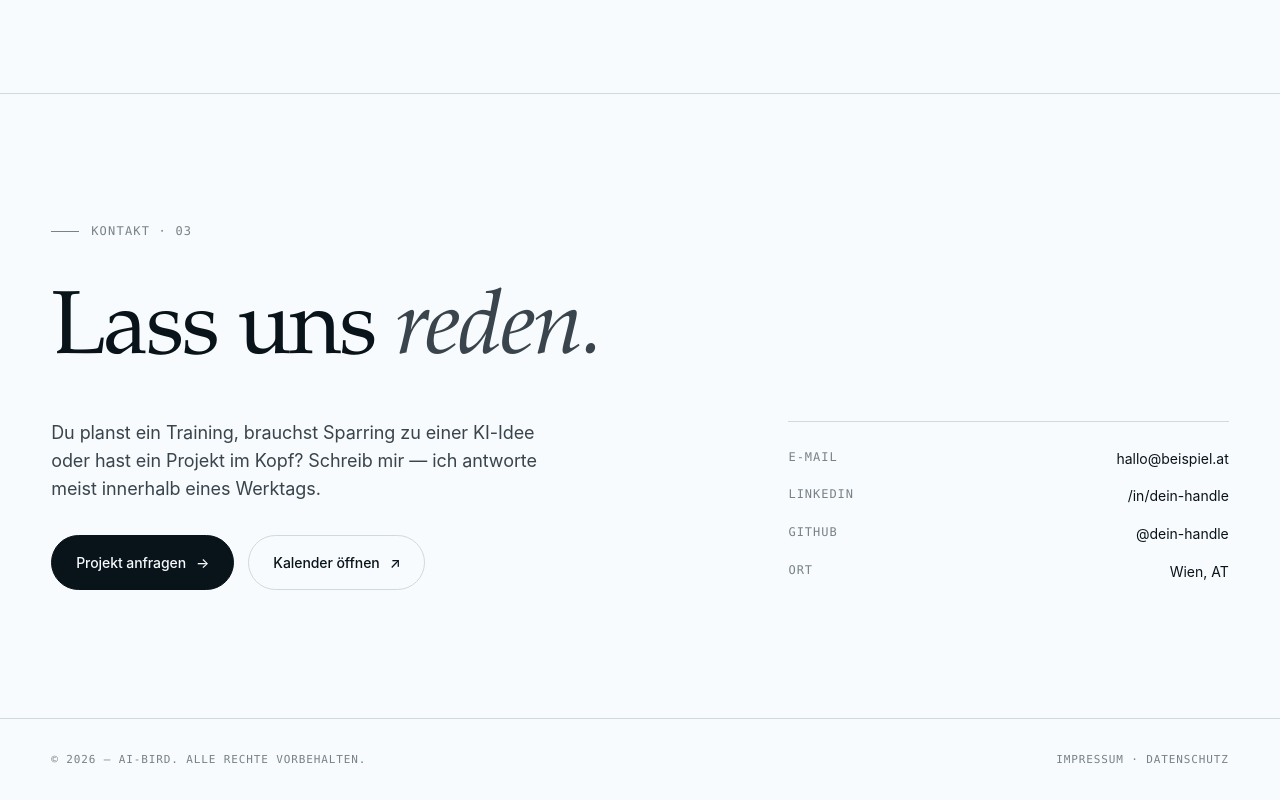
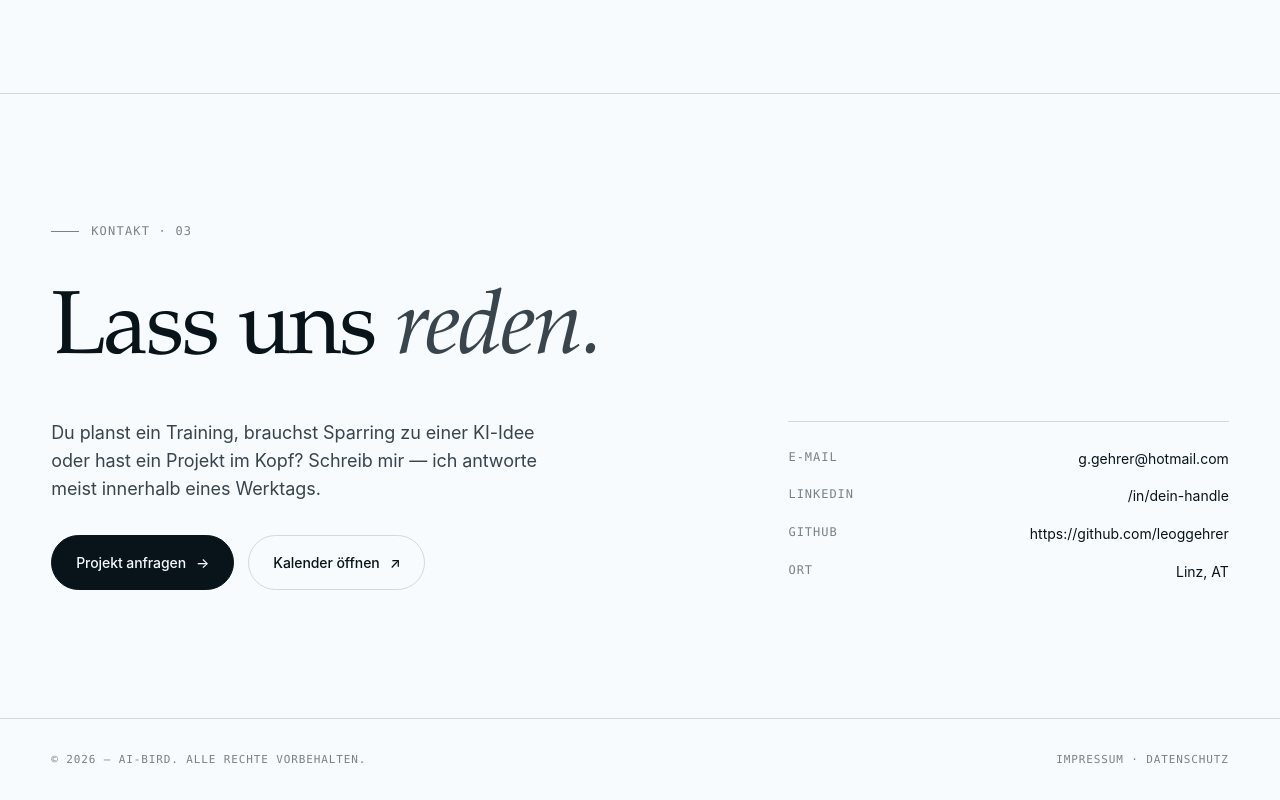
Before and after one commit to leoggehrer/gehrer-ai, a plain HTML site: page index.html in a window 1280 px wide. Shown: the part 2716-3516 px from the top of the page. Drawn offline with Linux system fonts and the light colour scheme.

Commit message:
Update contact email and location in index.html

```diff
--- a/index.html
+++ b/index.html
@@ -434,7 +434,7 @@ footer {
           Du planst ein Training, brauchst Sparring zu einer KI-Idee oder hast ein Projekt im Kopf? Schreib mir — ich antworte meist innerhalb eines Werktags.
         </p>
         <div class="cta-row">
-          <a class="btn btn-primary" href="mailto:hallo@beispiel.at">
+          <a class="btn btn-primary" href="mailto:g.gehrer@hotmail.com">
             <span data-i18n="ct.cta1">Projekt anfragen</span>
             <span class="arr">→</span>
           </a>
@@ -446,10 +446,10 @@ footer {
       </div>
 
       <div class="contact-meta">
-        <div class="row"><span data-i18n="ct.email">E-Mail</span><a href="mailto:hallo@beispiel.at">hallo@beispiel.at</a></div>
+        <div class="row"><span data-i18n="ct.email">E-Mail</span><a href="mailto:g.gehrer@hotmail.com">g.gehrer@hotmail.com</a></div>
         <div class="row"><span>LinkedIn</span><a href="#">/in/dein-handle</a></div>
-        <div class="row"><span>GitHub</span><a href="#">@dein-handle</a></div>
-        <div class="row"><span data-i18n="ct.loc">Ort</span><a href="#">Wien, AT</a></div>
+        <div class="row"><span>GitHub</span><a href="#">https://github.com/leoggehrer</a></div>
+        <div class="row"><span data-i18n="ct.loc">Ort</span><a href="#">Linz, AT</a></div>
       </div>
     </div>
   </div>
```
